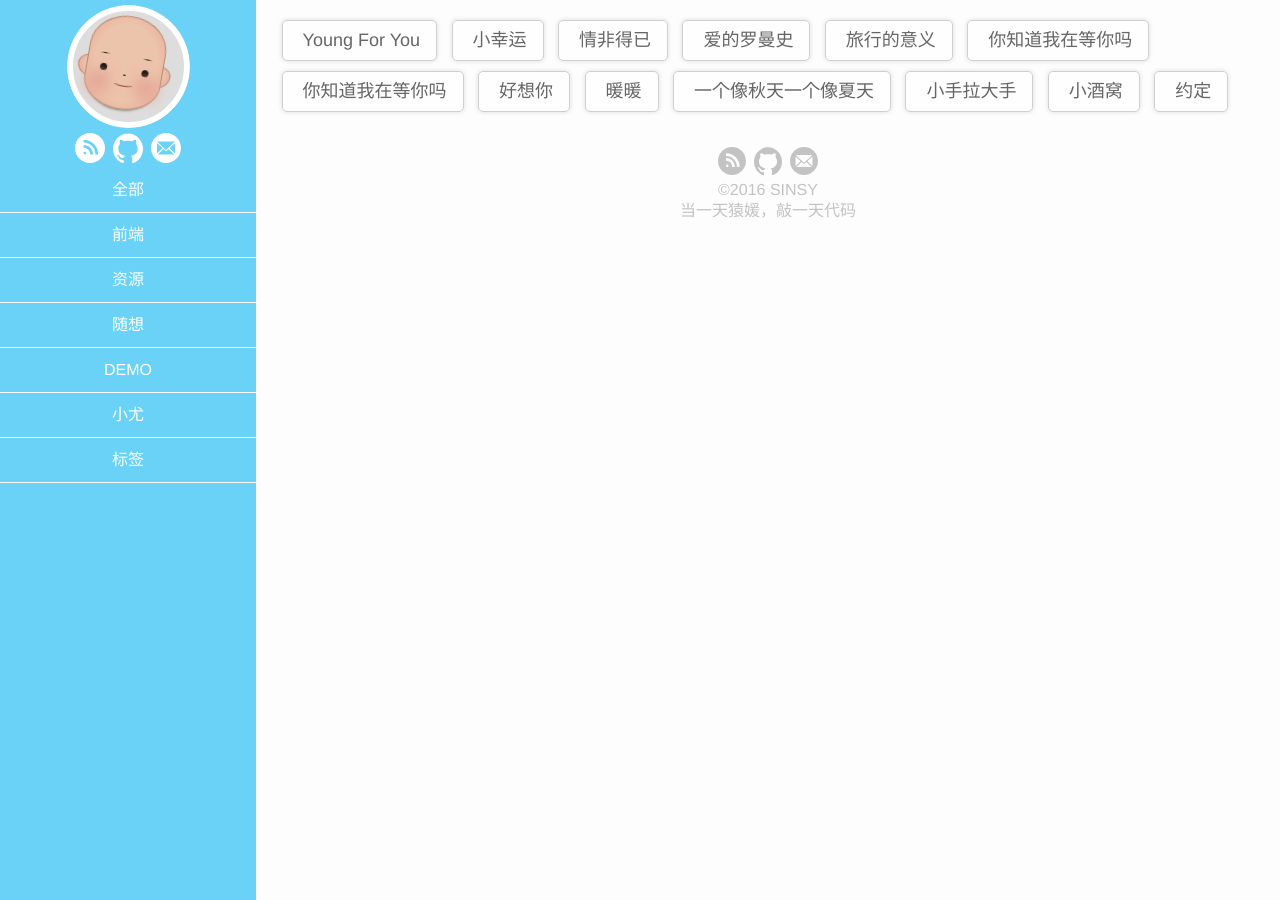
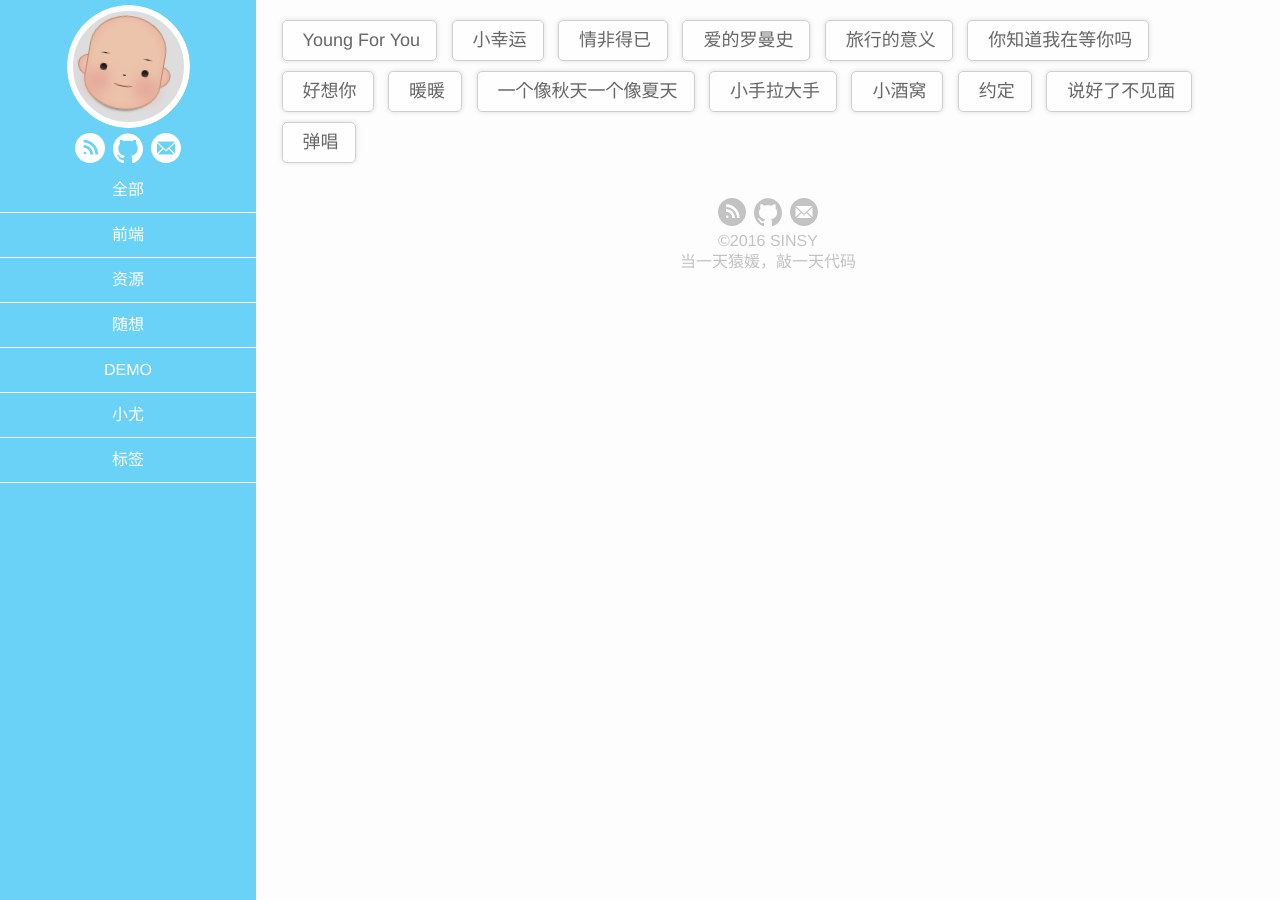
Before and after one commit to sinsy/sinsy.github.io, a Jekyll site: the page built from pages/ukulele.html, in a window 1280 px wide. Built offline with Jekyll 4.4.1, drawn with Linux system fonts in a browser that asks for light colours.

Commit message:
小尤更新

```diff
--- a/_data/ukulele.json
+++ b/_data/ukulele.json
@@ -14,9 +14,6 @@
 },{
 	"src": "http://7xtflp.com1.z0.glb.clouddn.com/uku-lvxingdeyiyi.png",
 	"name": "旅行的意义",
-},{
-	"src": "http://7xtflp.com1.z0.glb.clouddn.com/uku-nizhidaowozaidengnima.jpg",
-	"name": "你知道我在等你吗",
 },{
 	"src": "http://7xtflp.com1.z0.glb.clouddn.com/uku-nizhidaowozaidengnima.jpg",
 	"name": "你知道我在等你吗",
@@ -38,5 +35,12 @@
 },{
 	"src": "http://7xtflp.com1.z0.glb.clouddn.com/uku-yueding.jpg",
 	"name": "约定",
+},{
+	"src": "http://7xtflp.com1.z0.glb.clouddn.com/uku-shuohaolebujianmian.jpg",
+	"name": "说好了不见面",
+},
+{
+	"src": "http://7xtflp.com1.z0.glb.clouddn.com/uku-tanchang.jpg",
+	"name": "弹唱"
 }
 ]
```
